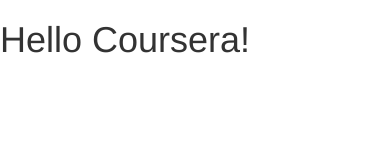
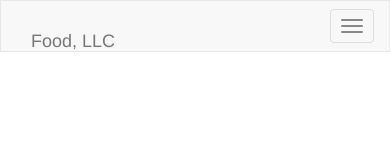
Before and after one commit to josephtooley/fullstack-course4, a plain HTML site: page module3-solution/index.html in a window 390 px wide. Drawn offline with Linux system fonts and the light colour scheme.

Commit message:
Add brand and collapsable button

```diff
--- a/module3-solution/index.html
+++ b/module3-solution/index.html
@@ -17,8 +17,23 @@
     <link rel="stylesheet" href="css/styles.css">
   </head>
 <body>
-
-  <h1>Hello Coursera!</h1>
+  <header>
+    <nav id="header-nav" class="navbar navbar-default">
+      <div class="container">
+        <div class="navbar-header">
+          <button type="button" class="navbar-toggle collapsed" data-toggle="collapse" aria-expanded="false">
+            <span class="sr-only">Toggle navigation</span>
+            <span class="icon-bar"></span>
+            <span class="icon-bar"></span>
+            <span class="icon-bar"></span>
+          </button>
+          <div class="navbar-brand">
+            <a class="navbar-brand" href="index.html">Food, LLC</a>
+          </div>
+        </div>
+      </div>
+    </nav>
+  </header>
 
   <!-- jQuery (Bootstrap JS plugins depend on it) -->
   <script src="js/jquery-1.11.3.min.js"></script>
```
